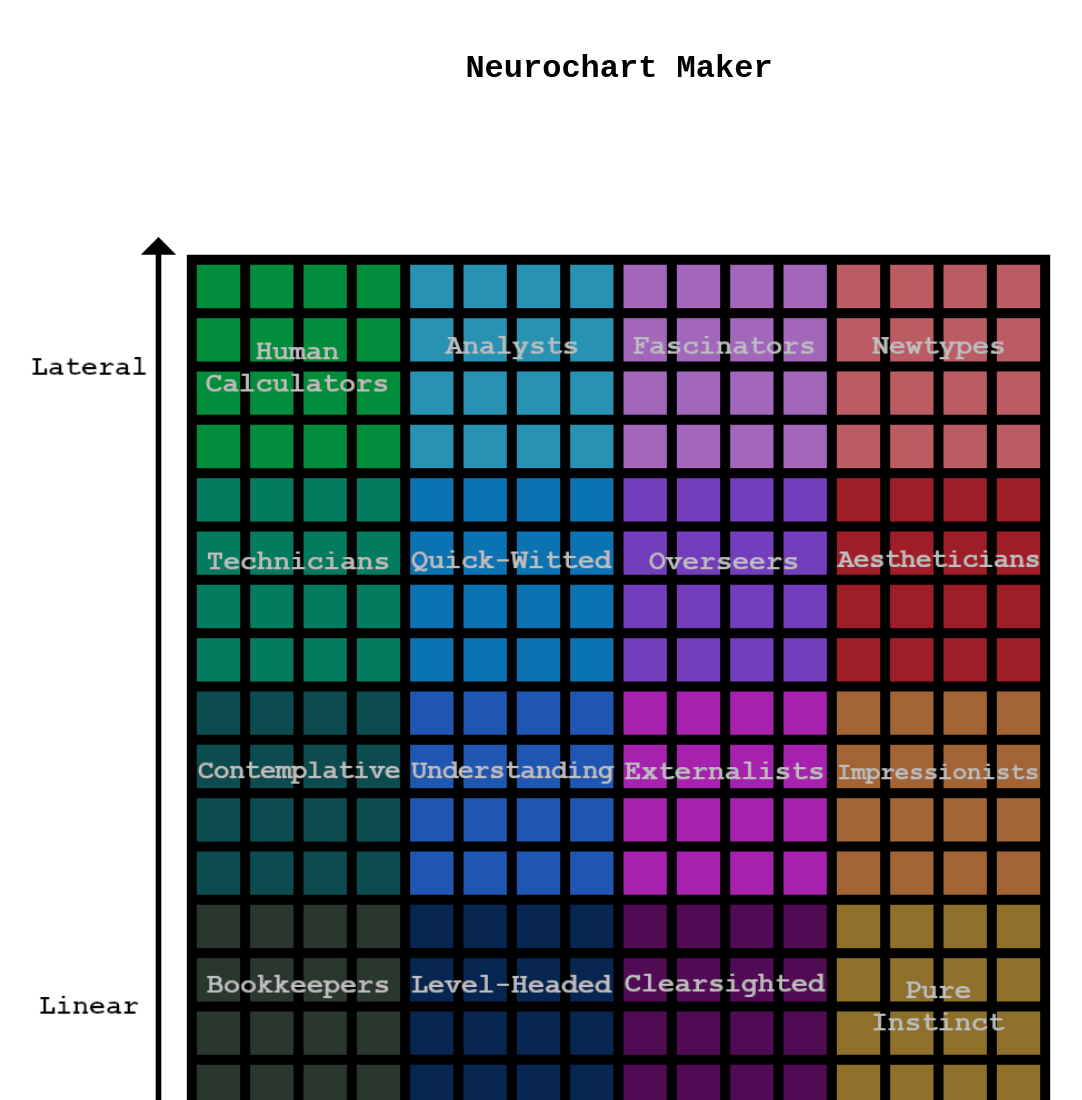
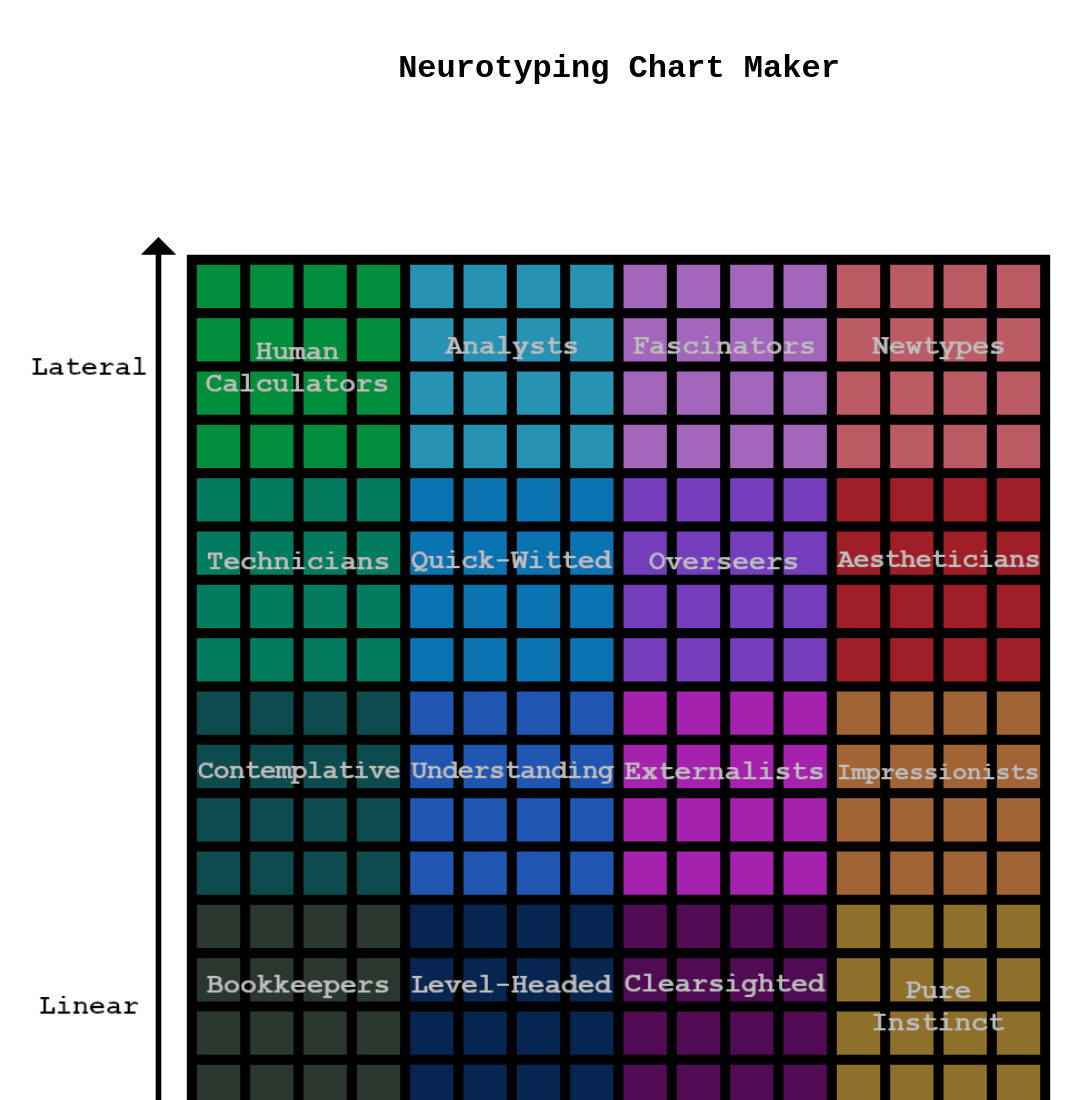
Before and after one commit to MP7373/NeurotypeChartMaker, a plain HTML site: page index.html in a window 1280 px wide. Shown: the top 1100 px of the page, without its empty margins (21-1103 px from the left). Drawn offline with Linux system fonts and the light colour scheme.

Commit message:
update title

```diff
--- a/index.html
+++ b/index.html
@@ -1,6 +1,6 @@
 <html>
   <head>
-    <title>Neurochart Maker</title>
+    <title>Neurotyping Chart Maker</title>
     <style>
       html,
       body {
@@ -82,7 +82,7 @@
   </head>
   <body>
     <main>
-      <h1>Neurochart Maker</h1>
+      <h1>Neurotyping Chart Maker</h1>
       <div class="center">
         <div id="neurochart-wrapper" class="neurochart-wrapper">
           <div id="neurochart" class="neurochart"></div>
```
